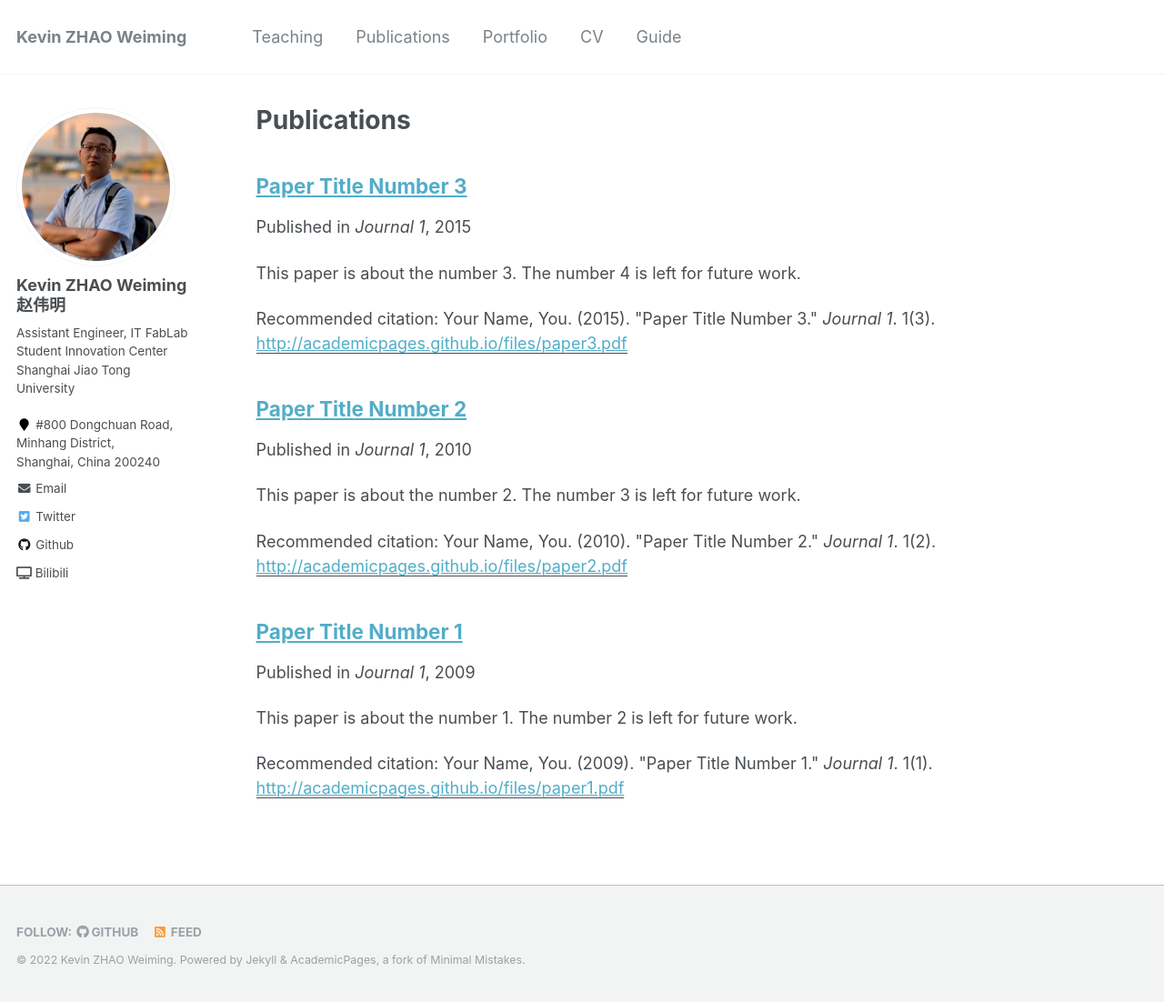
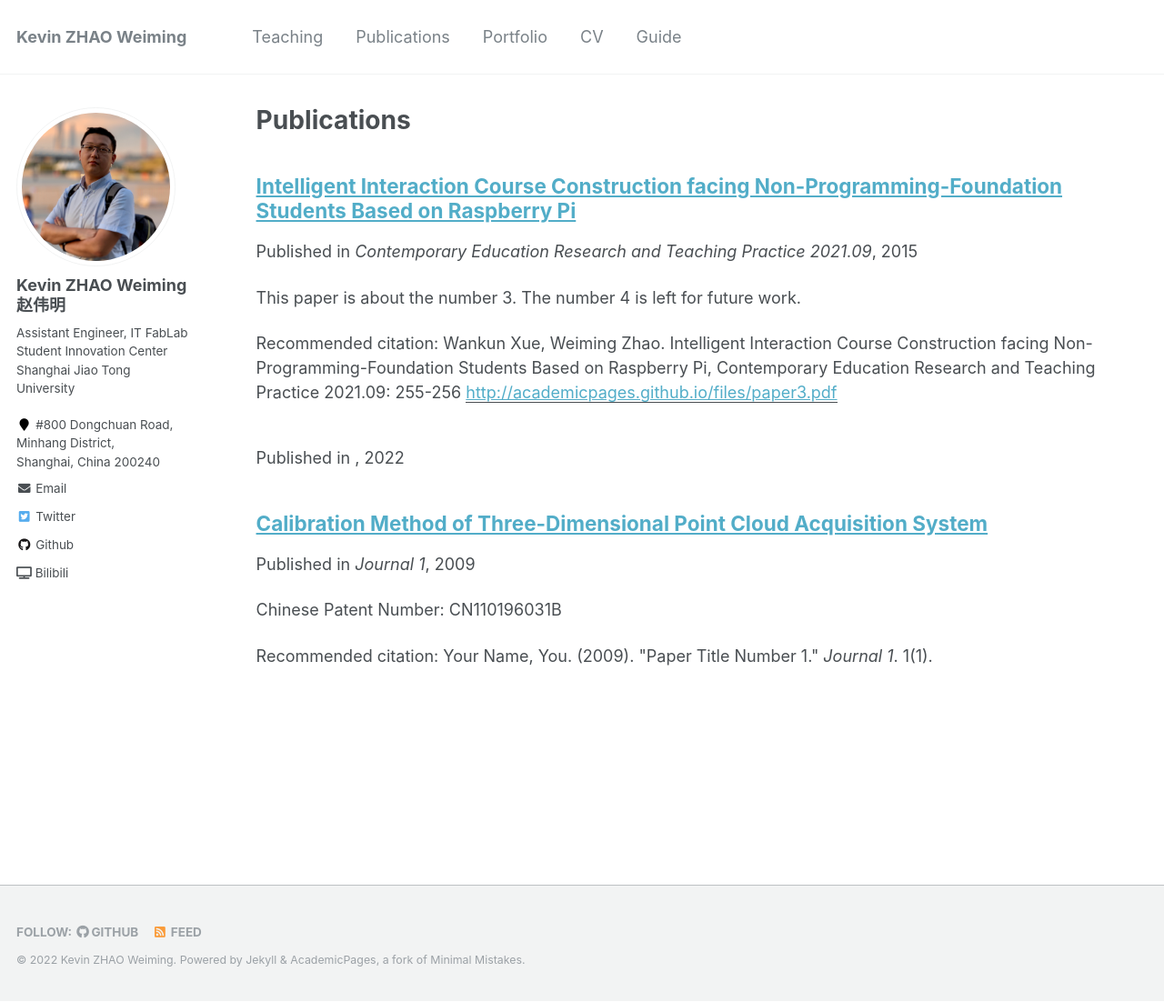
Before and after one commit to zwm0426/zwm0426.github.io, a Jekyll site: the page built from _pages/publications.md, in a window 1280 px wide and 1102 px high. Shown: the whole window at 91% size. Built offline with Jekyll 4.4.1, drawn with Linux system fonts in a browser that asks for light colours.

Commit message:
publication

```diff
--- a/_publications/2009-10-01-paper-title-number-1.md
+++ /dev/null
@@ -1,15 +0,0 @@
----
-title: "Paper Title Number 1"
-collection: publications
-permalink: /publication/2009-10-01-paper-title-number-1
-excerpt: 'This paper is about the number 1. The number 2 is left for future work.'
-date: 2009-10-01
-venue: 'Journal 1'
-paperurl: 'http://academicpages.github.io/files/paper1.pdf'
-citation: 'Your Name, You. (2009). &quot;Paper Title Number 1.&quot; <i>Journal 1</i>. 1(1).'
----
-This paper is about the number 1. The number 2 is left for future work.
-
-[Download paper here](http://academicpages.github.io/files/paper1.pdf)
-
-Recommended citation: Your Name, You. (2009). "Paper Title Number 1." <i>Journal 1</i>. 1(1).
--- a/_publications/2015-10-01-paper-title-number-3.md
+++ /dev/null
@@ -1,15 +0,0 @@
----
-title: "Paper Title Number 3"
-collection: publications
-permalink: /publication/2015-10-01-paper-title-number-3
-excerpt: 'This paper is about the number 3. The number 4 is left for future work.'
-date: 2015-10-01
-venue: 'Journal 1'
-paperurl: 'http://academicpages.github.io/files/paper3.pdf'
-citation: 'Your Name, You. (2015). &quot;Paper Title Number 3.&quot; <i>Journal 1</i>. 1(3).'
----
-This paper is about the number 3. The number 4 is left for future work.
-
-[Download paper here](http://academicpages.github.io/files/paper3.pdf)
-
-Recommended citation: Your Name, You. (2015). "Paper Title Number 3." <i>Journal 1</i>. 1(3).
--- /dev/null
+++ b/_publications/2020-06-01-paper-title-number-1.md
@@ -0,0 +1,15 @@
+---
+title: "Calibration Method of Three-Dimensional Point Cloud Acquisition System"
+collection: publications
+permalink: /publication/2020-06-01-paper-title-number-1
+excerpt: 'Chinese Patent Number: CN110196031B'
+date: 2009-10-01
+venue: 'Journal 1'
+paperurl:
+citation: 'Your Name, You. (2009). &quot;Paper Title Number 1.&quot; <i>Journal 1</i>. 1(1).'
+---
+Chinese Patent Number: CN110196031B
+
+[Download full version here (Chinese)](http://academicpages.github.io/files/paper1.pdf)
+
+Recommended citation: Your Name, You. (2009). "Paper Title Number 1." <i>Journal 1</i>. 1(1).
--- a/_publications/2010-10-01-paper-title-number-2.md
+++ b/_publications/2021-09-01-paper-title-number-2.md
@@ -1,12 +1,12 @@
 ---
-title: "Paper Title Number 2"
+title: "Course Design of "The Basic MATLAB Practice" for Non-Computer-Science Students"
 collection: publications
-permalink: /publication/2010-10-01-paper-title-number-2
+permalink: /publication/2021-09-01-paper-title-number-2
 excerpt: 'This paper is about the number 2. The number 3 is left for future work.'
 date: 2010-10-01
-venue: 'Journal 1'
+venue: 'Contemporary Education Research and Teaching Practice 2021.09'
 paperurl: 'http://academicpages.github.io/files/paper2.pdf'
-citation: 'Your Name, You. (2010). &quot;Paper Title Number 2.&quot; <i>Journal 1</i>. 1(2).'
+citation: 'Weiming Zhao, Wankun Xue. Course Design of "The Basic MATLAB Practice" for Non-Computer-Science Students, Contemporary Education Research and Teaching Practice 2021.09: 38-39'
 ---
 This paper is about the number 2. The number 3 is left for future work.
 
--- /dev/null
+++ b/_publications/2021-09-01-paper-title-number-3.md
@@ -0,0 +1,15 @@
+---
+title: "Intelligent Interaction Course Construction facing Non-Programming-Foundation Students Based on Raspberry Pi"
+collection: publications
+permalink: /publication/2021-09-01-paper-title-number-3
+excerpt: 'This paper is about the number 3. The number 4 is left for future work.'
+date: 2015-10-01
+venue: 'Contemporary Education Research and Teaching Practice 2021.09'
+paperurl: 'http://academicpages.github.io/files/paper3.pdf'
+citation: 'Wankun Xue, Weiming Zhao. Intelligent Interaction Course Construction facing Non-Programming-Foundation Students Based on Raspberry Pi, Contemporary Education Research and Teaching Practice 2021.09: 255-256'
+---
+This paper is about the number 3. The number 4 is left for future work.
+
+[Download paper here](http://academicpages.github.io/files/paper3.pdf)
+
+Recommended citation: Your Name, You. (2015). "Paper Title Number 3." <i>Journal 1</i>. 1(3).
```
Also changed, not shown: _pages/about.md (+1 -3 lines).
